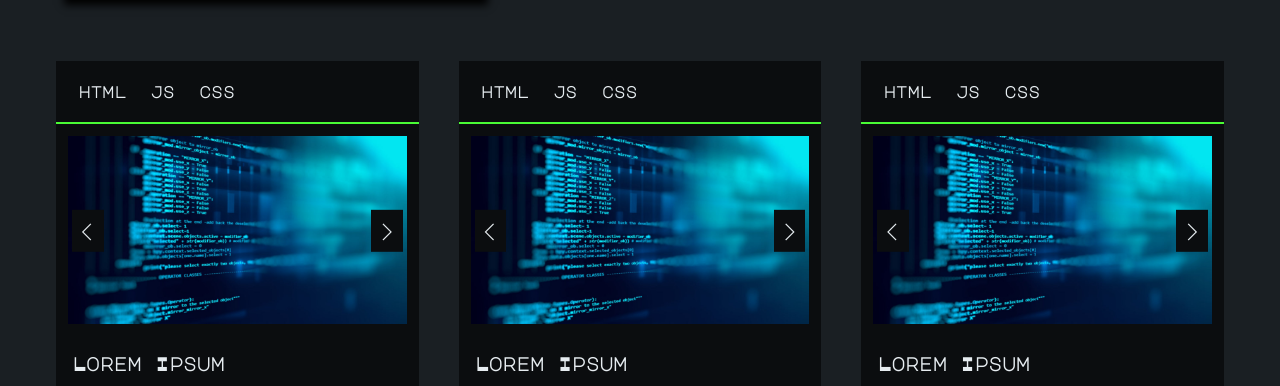
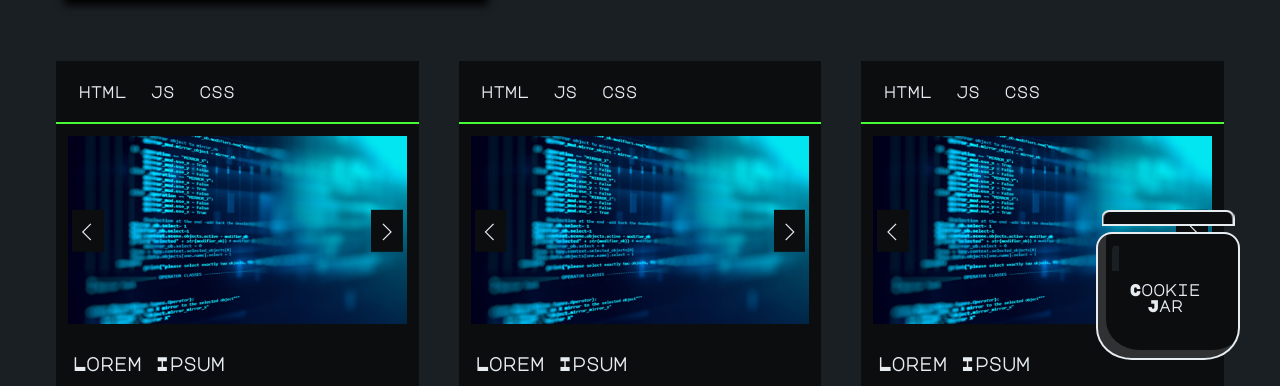
Before and after one commit to JuanPinoC/JuanPinoC.github.io, a plain HTML site: page index.html in a window 1280 px wide. Shown: the part 400-786 px from the top of the page. Drawn offline with Linux system fonts and the light colour scheme.

Commit message:
Cookie Jar

```diff
--- a/index.html
+++ b/index.html
@@ -117,6 +117,19 @@
 			<section class="steps-modal"></section>
 			<section class="parallax"></section>
 			<section class="contact"></section>
+			<div class="cookie-jar-container">
+				<button class="cookie-jar">
+					<p>Cookie Jar</p>
+					<div class="cookie">
+						<div class="chocolate-chips"></div>
+						<div class="chocolate-chips"></div>
+						<div class="chocolate-chips"></div>
+						<div class="chocolate-chips"></div>
+						<div class="chocolate-chips"></div>
+						<div class="chocolate-chips"></div>
+					</div>
+				</button>
+			</div>
 		</main>
 		<footer>
 			<div>
--- a/styles.css
+++ b/styles.css
@@ -37,6 +37,8 @@
 
 	--primary-font: 'Major Mono Display', sans-serif;
 	--secondary-font: 'Orbitron', sans-serif;
+
+	--neon-pink: #FF0DBF;
 }
 
 /* CSS Reset */
@@ -471,4 +473,223 @@ aside .btn-neon:hover::before {
 	padding: 0.5rem;
 }
 
-/* Sticky Cookie jar */
+/* Fixed Cookie jar */
+
+.cookie-jar-container {
+	position: fixed;
+	bottom: 3rem;
+	right: 3rem;
+	background-color: transparent;
+	width: 9rem;
+	height: 8rem;
+}
+
+.cookie-jar {
+	position: relative;
+	margin: 0.5rem;
+	width: 100%;
+	height: 100%;
+	border: 0.15rem solid var(--neutral-color);
+	border-radius: 1rem 1rem 25% 25%;
+	background-color: var(--alt-background-color);
+	box-shadow: inset 0.5rem -0.5rem rgba(255, 255, 255, 0.15);
+	transition-duration: 0.4s;
+
+	font-family: var(--primary-font);
+	font-size: 1rem;
+	font-weight: bold;
+	color: var(--neutral-color);
+}
+
+.cookie-jar:hover {
+	font-weight: bolder;
+	color: var(--neon-pink);
+
+	border: 0.2rem solid var(--neon-pink);
+}
+
+.cookie-jar::before {
+	content: "";
+	position: absolute;
+	top: -1.5rem;
+	left: 50%;
+	height: 1rem;
+	width: 95%;
+	border: 0.15rem solid var(--neutral-color);
+	border-radius: 0.5rem 0.5rem 0 0;
+	background-color: var(--alt-background-color);
+
+	transform-origin: 0 0;
+	transform: translateX(-50%) translateY(0) rotate(0deg);
+	transition: transform 2s linear, border 0.4s ease;
+}
+
+.cookie-jar:hover::before {
+	border: 0.2rem solid var(--neon-pink);
+	animation: openJarAnimation 0.4s linear 0s 1 normal;
+	animation-fill-mode: forwards;
+}
+
+.cookie-jar:not(:hover)::before {
+	animation:	closeJarAnimation 0.4s linear 0s 1 normal;
+	animation-fill-mode: forwards;
+}
+
+@keyframes openJarAnimation {
+	from { transform: translateX(-50%) translateY(0) rotate(0deg); }
+	to { transform: translateX(-50%) translateY(100%) rotate(-90deg); }
+}
+
+@keyframes closeJarAnimation {
+	from { transform: translateX(-50%) translateY(100%) rotate(-90deg); }
+	to { transform: translateX(-50%) translateY(0) rotate(0deg); }
+}
+
+.cookie-jar::after {
+	content: "";
+	position: absolute;
+	top: 10%;
+	left: 10%;
+	height: 20%;
+	width: 5%;
+	border-top-left-radius: 25%;
+	background-color: var(--background-color);
+	transition-duration: 0.4s;
+}
+
+.cookie-jar:hover::after {
+	background-color: var(--neon-pink);
+}
+
+.cookie-jar p {
+	position: relative;
+	top: 25%;
+	left: 10%;
+	width: 75%;
+	word-break: break-word;
+}
+
+.cookie {
+	position: relative;
+	z-index: -1;
+	left: 50%;
+	transform: translateX(-50%) translateY(-50%);
+	width: 60%;
+	height: 60%;
+	border-radius: 50%;
+	border: 0.35rem solid var(--neon-pink);
+	background-color: var(--alt-background-color);
+	box-shadow: inset 0.5rem -0.5rem rgba(255, 255, 255, 0.15);
+	transition: transform 2s linear;
+}
+
+.cookie-jar:hover .cookie {
+	animation: cookieOutAnimation 0.4s linear 0s 1 normal;
+	animation-fill-mode: forwards;
+}
+
+.cookie-jar:not(:hover) .cookie {
+	animation: cookieInAnimation 0.4s linear 0s 1 normal;
+	animation-fill-mode: forwards;
+}
+/*
+.cookie-jar:focus .cookie {
+	animation: eatCookieAnimation 0.4s ease 0s 1 normal;
+	animation-fill-mode: forwards;
+}
+*/
+@keyframes cookieOutAnimation {
+	from{
+		transform: translateX(-50%) translateY(-50%);
+	}
+	to{
+		transform: translateX(-50%) translateY(-125%);
+	}
+}
+
+@keyframes cookieInAnimation {
+	from {
+		transform: translateX(-50%) translateY(-125%);
+	}
+	to {
+		transform: translateX(-50%) translateY(-50%);
+	}
+}
+
+@keyframes eatCookieAnimation {
+	from {
+		transform: translateX(-50%) translateY(-125%);
+	}
+	to {
+		transform: translateX(-50%) translateY(-225%);
+	}
+}
+
+.cookie::before,
+.cookie::after {
+	position: absolute;
+}
+
+.cookie::before {
+
+}
+
+.cookie::after {
+
+}
+
+@keyframes smallBiteAnimation {
+	from {
+
+	}
+	to {
+
+	}
+}
+
+@keyframes bigBiteAnimation {
+	from {
+
+	}
+	to {
+
+	}
+}
+
+.chocolate-chips {
+  position: absolute;
+  width: 10%;
+  height: 10%;
+  border-radius: 50%;
+  background-color: var(--neon-pink);
+}
+
+.chocolate-chips:nth-of-type(1) {
+	top: 15%;
+	left: 30%;
+}
+
+.chocolate-chips:nth-of-type(2) {
+	top: 20%;
+	left: 70%;
+}
+
+.chocolate-chips:nth-of-type(3) {
+	top: 45%;
+	left: 45%;
+}
+
+.chocolate-chips:nth-of-type(4) {
+	top: 45%;
+	left: 10%;
+}
+
+.chocolate-chips:nth-of-type(5) {
+	top: 60%;
+	left: 75%;
+}
+
+.chocolate-chips:nth-of-type(6) {
+	top: 75%;
+	left: 35%;
+}
```
